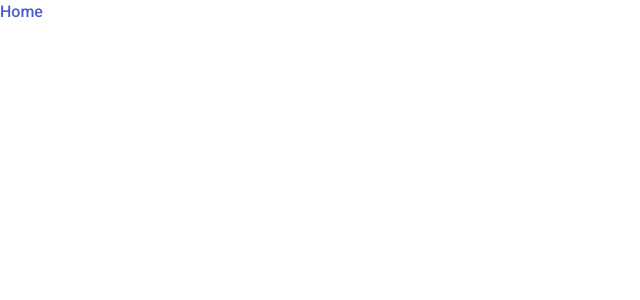
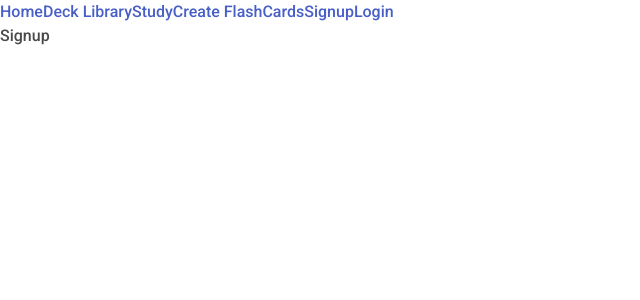
Before and after one commit to joshua-bake/Brain-Bites, a React (Vite) app: page /signup in a window 1280 px wide. Before the commit this address had no page. Shown: the top 300 px of the page, without its empty margins (0-640 px from the left). Built offline with nearby package versions, Linux system fonts and the light colour scheme.

Commit message:
added base components, routes, navbar endpaths, and interfaces

```diff
--- a/package.json
+++ b/package.json
@@ -11,6 +11,7 @@
   "dependencies": {
     "@headlessui/react": "^1.7.19",
     "@heroicons/react": "^2.1.3",
+    "axios": "^1.6.8",
     "bulma": "^0.9.4",
     "react": "^18.2.0",
     "react-dom": "^18.2.0",
--- a/src/App.tsx
+++ b/src/App.tsx
@@ -1,17 +1,42 @@
 import { BrowserRouter as Router, Routes, Route } from "react-router-dom"
 import Navbar from "./components/Navbar"
 import Home from "./components/Home"
+import DeckLibrary from "./components/DeckLibrary"
+import Study from "./components/Study"
+import CreateDeck from "./components/CreateDeck"
+import Signup from "./components/Signup"
+import Login from "./components/Login"
+import axios from "axios"
+import { useEffect, useState } from "react"
 
 function App() {
 
+  const [user, setUser] = useState(null)
 
+  async function fetchUser() {
+    const token = localStorage.getItem('token')
+    const resp = await axios.get('/api/user', {
+      headers: { Authorization: `Bearer ${token}` }
+    })
+    setUser(resp.data)
+  }
+
+  useEffect(() => {
+    const token = localStorage.getItem('token')
+    if (token) fetchUser()
+  }, [])
 
 
   return (
     <Router>
-      <Navbar />
+      <Navbar user={user} setUser={setUser} />
       <Routes>
         <Route path="/home" element={<Home />} />
+        <Route path='/decks' element={<DeckLibrary />} />
+        <Route path='/study' element={<Study />} />
+        <Route path='/create' element={<CreateDeck />} />
+        <Route path='/signup' element={<Signup />} />
+        <Route path="/login" element={<Login fetchUser={fetchUser} />} />
       </Routes>
     </Router>
   )
--- /dev/null
+++ b/src/components/CreateDeck.tsx
@@ -0,0 +1,9 @@
+import React from 'react'
+
+const CreateDeck = () => {
+    return (
+        <div>CreateDeck</div>
+    )
+}
+
+export default CreateDeck
--- /dev/null
+++ b/src/components/DeckLibrary.tsx
@@ -0,0 +1,9 @@
+import React from 'react'
+
+const DeckLibrary = () => {
+    return (
+        <div>DeckLibrary</div>
+    )
+}
+
+export default DeckLibrary
--- a/src/components/Home.tsx
+++ b/src/components/Home.tsx
@@ -1,8 +1,11 @@
-import React from 'react'
+import { useEffect } from "react"
+
 
 const Home = () => {
 
-
+    useEffect(() => {
+        console.log('Home Page Mounted')
+    }, [])
 
     return (
         <div>Welcome to Home</div>
--- /dev/null
+++ b/src/components/Login.tsx
@@ -0,0 +1,9 @@
+import React from 'react'
+
+const Login = () => {
+    return (
+        <div>Login</div>
+    )
+}
+
+export default Login
--- a/src/components/Navbar.tsx
+++ b/src/components/Navbar.tsx
@@ -1,9 +1,16 @@
-import React from 'react'
-import { Link } from 'react-router-dom'
+import { Link, useNavigate } from 'react-router-dom'
+import { IUser } from '../interfaces/user'
 
-const Navbar = () => {
+const Navbar = ({ user, setUser }: { user: IUser | null, setUser: Function }) => {
 
+    console.log('user in the navebar', user)
+    const navigate = useNavigate()
 
+    function logout() {
+        localStorage.removeItem('token')
+        setUser(null)
+        navigate('/home')
+    }
 
 
 
@@ -13,9 +20,12 @@ const Navbar = () => {
                 <nav>
                     <div>
                         <div>
-                            <Link to='/home'>
-                                Home
-                            </Link>
+                            <Link to='/home'>Home</Link>
+                            <Link to='/decks'>Deck Library</Link>
+                            <Link to='/study'>Study</Link>
+                            <Link to='/create'>Create FlashCards</Link>
+                            <Link to='/signup'>Signup</Link>
+                            <Link to='/login'>Login</Link>
                         </div>
                     </div>
                 </nav>
--- a/src/components/Signup.tsx
+++ b/src/components/Signup.tsx
@@ -1,4 +1,5 @@
-import React, { useState } from 'react'
+import { SyntheticEvent, useState } from 'react'
+import axios from 'axios'
 import { useNavigate } from 'react-router-dom'
 
 const Signup = () => {
@@ -19,7 +20,25 @@ const Signup = () => {
         passwordConfirmation: ""
     })
 
+    function handleChange(e: any) {
+        const fieldName = e.target.name
+        const newFormData = structuredClone(formData)
+        newFormData[fieldName as keyof typeof formData] = e.target.value
+        setFormData(newFormData)
+    }
 
+    async function handleSubmit(e: SyntheticEvent) {
+        try {
+            e.preventDefault()
+            const resp = await axios.post('/api/signup', formData)
+            console.log(resp.data)
+            navigate('/login')
+        } catch (e: any) {
+            setErrorData(e.response.data.errors)
+        }
+    }
+
+    console.log(errorData)
 
     return (
         <div>Signup</div>
--- /dev/null
+++ b/src/components/Study.tsx
@@ -0,0 +1,9 @@
+import React from 'react'
+
+const Study = () => {
+    return (
+        <div>Study</div>
+    )
+}
+
+export default Study
--- /dev/null
+++ b/src/interfaces/user.ts
@@ -0,0 +1,5 @@
+export interface IUser {
+    _id: string,
+    username: string,
+    email: string
+}
```
Also changed, not shown: src/interfaces/card.ts (added, +7 -0 lines), src/interfaces/deck.ts (added, +9 -0 lines), 1 other file (tests, documents, lock files or other folders).
